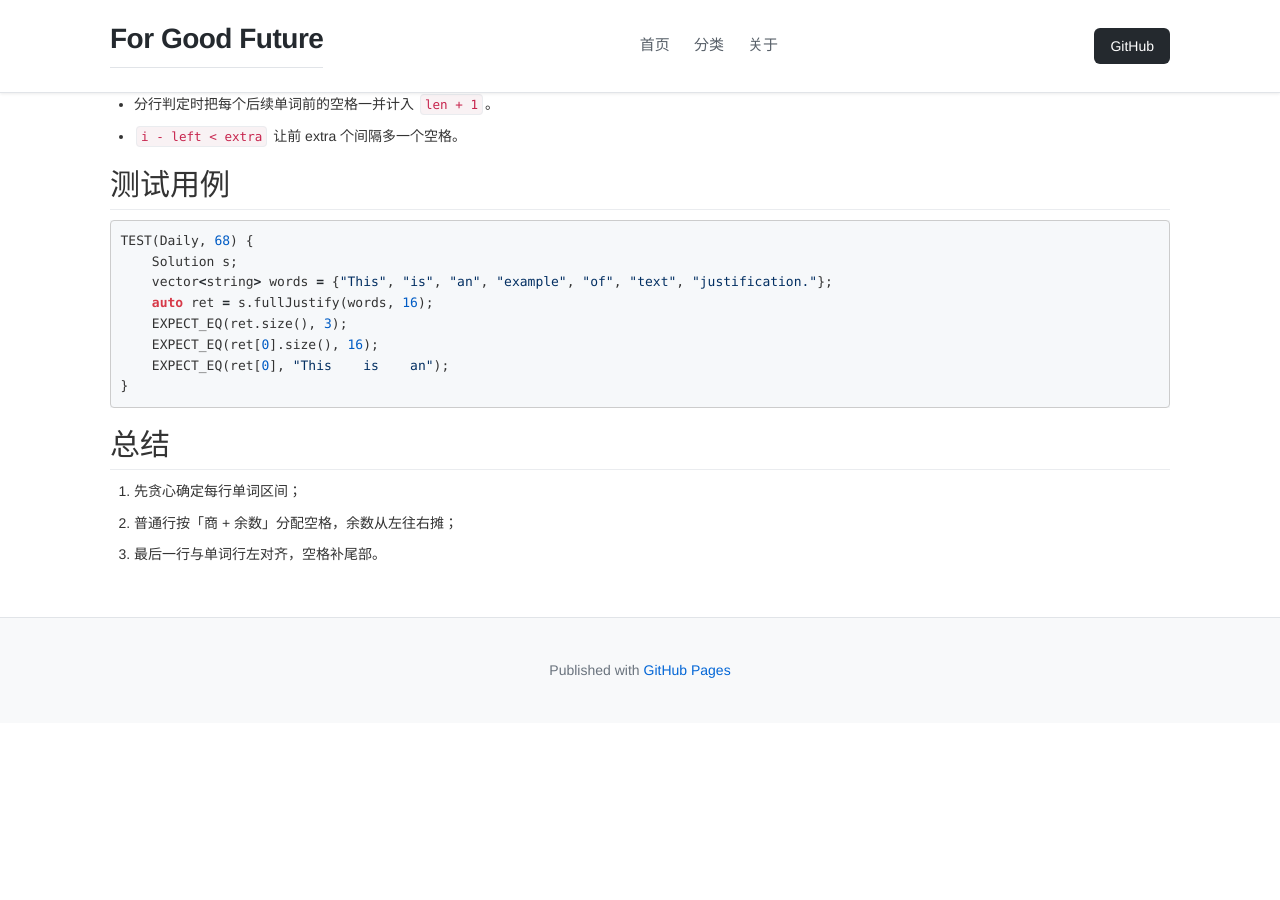
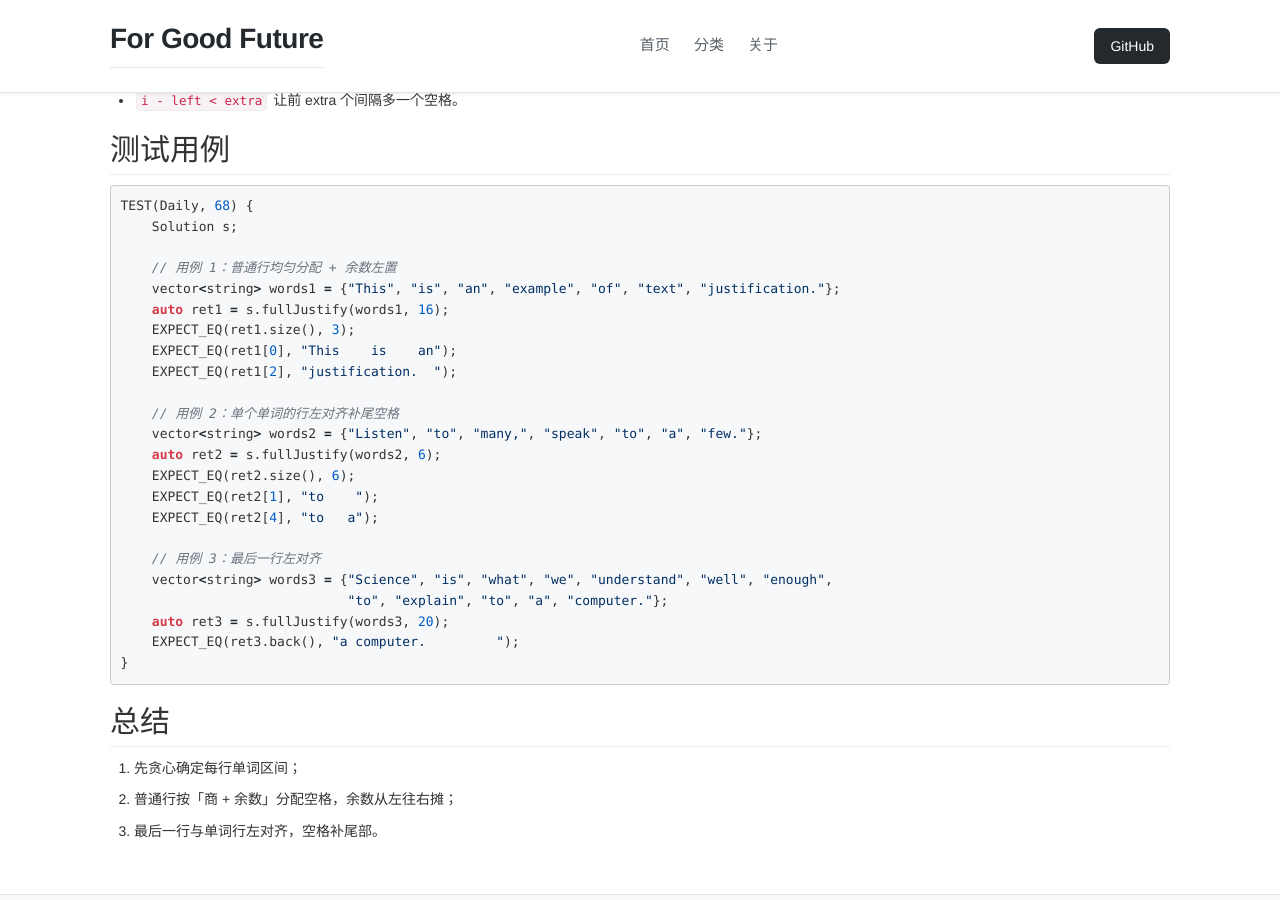
Before and after one commit to SnailTowardThesun/SnailTowardThesun.github.io, a Jekyll site: the page built from _posts/2026-10-02-leetcode-68-text-justification.md, in a window 1280 px wide and 900 px high, scrolled down 2236 px. Built offline with Jekyll 4.4.1, drawn with Linux system fonts in a browser that asks for light colours; nearby versions of some CDN libraries; before the commit the page ends 2959 px from its top, so only the background shows below that; some of the changed text lies outside the part shown.

Commit message:
[blog] Update LeetCode 68 post with completed implementation and tests

````diff
--- a/_posts/2026-10-02-leetcode-68-text-justification.md
+++ b/_posts/2026-10-02-leetcode-68-text-justification.md
@@ -110,16 +108,33 @@ public:
 
 ## 测试用例
 
+{% raw %}
 ```cpp
 TEST(Daily, 68) {
     Solution s;
-    vector<string> words = {"This", "is", "an", "example", "of", "text", "justification."};
-    auto ret = s.fullJustify(words, 16);
-    EXPECT_EQ(ret.size(), 3);
-    EXPECT_EQ(ret[0].size(), 16);
-    EXPECT_EQ(ret[0], "This    is    an");
+
+    // 用例 1：普通行均匀分配 + 余数左置
+    vector<string> words1 = {"This", "is", "an", "example", "of", "text", "justification."};
+    auto ret1 = s.fullJustify(words1, 16);
+    EXPECT_EQ(ret1.size(), 3);
+    EXPECT_EQ(ret1[0], "This    is    an");
+    EXPECT_EQ(ret1[2], "justification.  ");
+
+    // 用例 2：单个单词的行左对齐补尾空格
+    vector<string> words2 = {"Listen", "to", "many,", "speak", "to", "a", "few."};
+    auto ret2 = s.fullJustify(words2, 6);
+    EXPECT_EQ(ret2.size(), 6);
+    EXPECT_EQ(ret2[1], "to    ");
+    EXPECT_EQ(ret2[4], "to   a");
+
+    // 用例 3：最后一行左对齐
+    vector<string> words3 = {"Science", "is", "what", "we", "understand", "well", "enough",
+                             "to", "explain", "to", "a", "computer."};
+    auto ret3 = s.fullJustify(words3, 20);
+    EXPECT_EQ(ret3.back(), "a computer.         ");
 }
 ```
+{% endraw %}
 
 ## 总结
 
````
Also changed, not shown: other parts of _posts/2026-10-02-leetcode-68-text-justification.md (+0 -2 lines).
